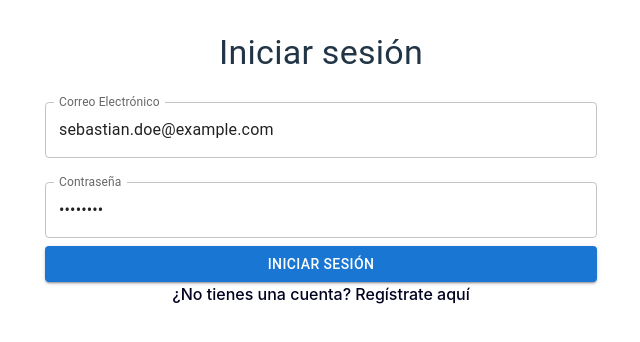
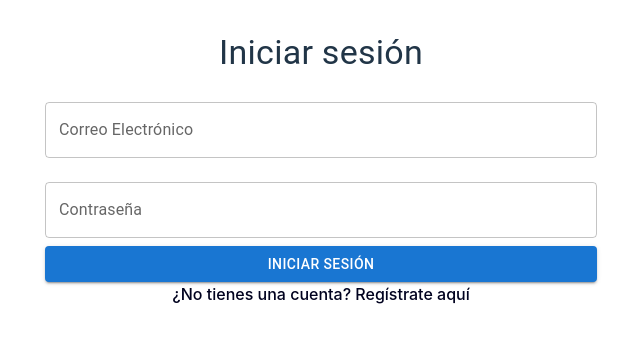
Before and after one commit to sebastiannarvaez23/dv-idico-web, a React (Vite) app: page /auth in a window 1280 px wide. Shown: the top 342 px of the page, without its empty margins (319-959 px from the left). Built offline with nearby package versions, Linux system fonts and the light colour scheme.

Commit message:
Retiro de credenciales de desarrollo

```diff
--- a/src/components/auth/SignInFormComponent.tsx
+++ b/src/components/auth/SignInFormComponent.tsx
@@ -4,8 +4,8 @@ import { useNavigate } from 'react-router-dom';
 import { signin } from '../../services/auth';
 
 function LoginFormComponent() {
-    const [mail, setMail] = useState('sebastian.doe@example.com');
-    const [password, setPassword] = useState('admin123');
+    const [mail, setMail] = useState('');
+    const [password, setPassword] = useState('');
     const [error, setError] = useState('');
     const navigate = useNavigate();
 
```
